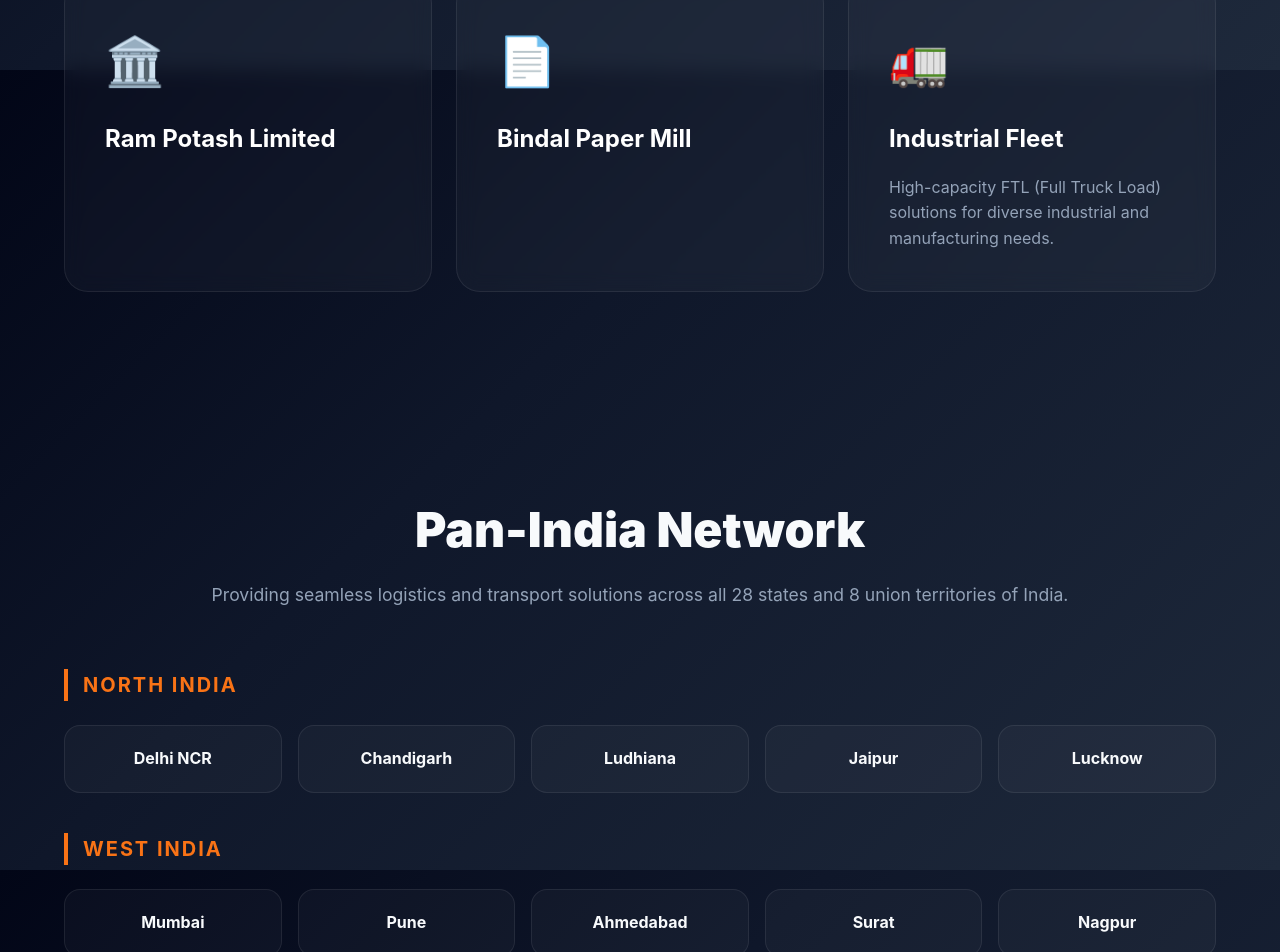
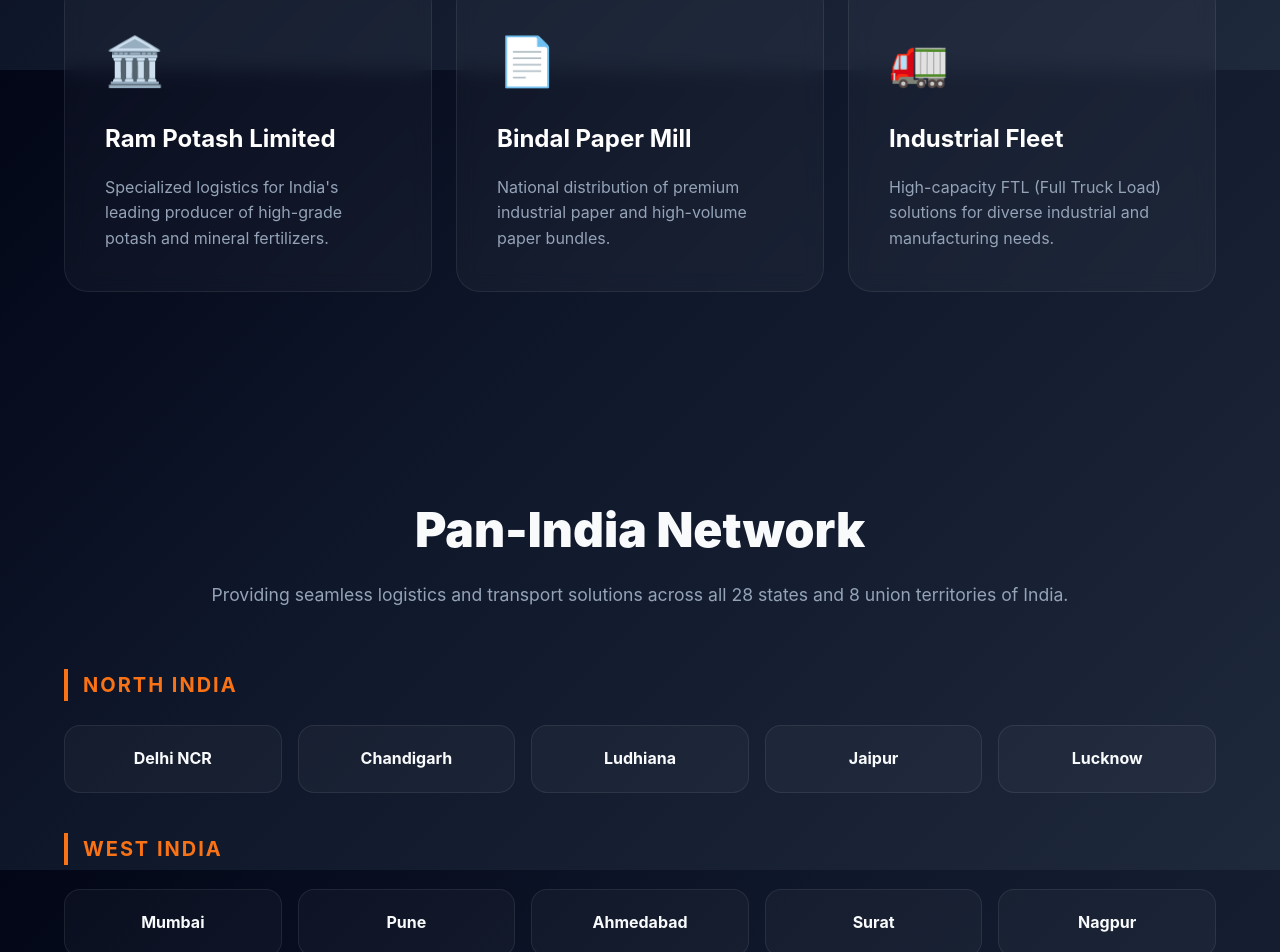
Before and after one commit to Beingzuko2515/Shri-Vinyak-Transport, a React (Vite) app: page / in a window 1280 px wide. Shown: the part 1530-2482 px from the top of the page. Built offline with nearby package versions, Linux system fonts and the light colour scheme.

Commit message:
Restore and improve descriptions for Ram Potash and Bindal Paper Mill

```diff
--- a/src/App.tsx
+++ b/src/App.tsx
@@ -68,10 +68,12 @@
             <div className="card partner-card">
               <span className="card-icon">🏛️</span>
               <h3>Ram Potash Limited</h3>
+              <p>Specialized logistics for India's leading producer of high-grade potash and mineral fertilizers.</p>
             </div>
             <div className="card partner-card">
               <span className="card-icon">📄</span>
               <h3>Bindal Paper Mill</h3>
+              <p>National distribution of premium industrial paper and high-volume paper bundles.</p>
             </div>
             <div className="card partner-card">
               <span className="card-icon">🚛</span>
```
